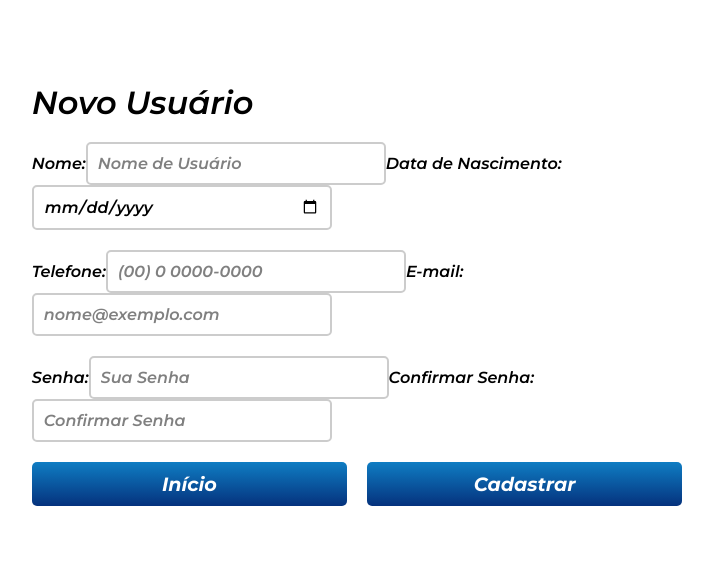
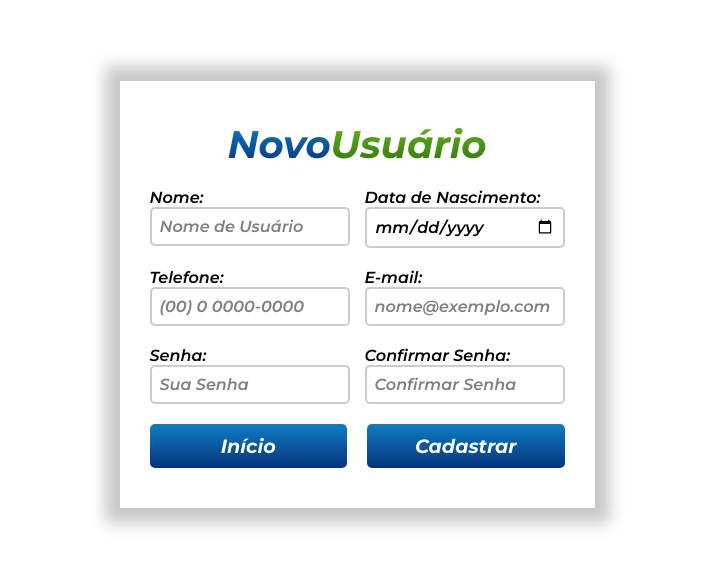
Before and after one commit to RodrigoBerGran/Projeto-Futuro-Digital, a React (Vite) app in the folder Projeto/: page /novo-usuario in a window 1280 px wide. Shown: the part 106-674 px from the top of the page, without its empty margins (283-996 px from the left). Built offline with nearby package versions, Linux system fonts and the light colour scheme.

Commit message:
css novo usuário pronto

```diff
--- a/Projeto/src/index.css
+++ b/Projeto/src/index.css
@@ -21,6 +21,8 @@ form {
     display: flex;
     flex-direction: column;
     gap: 20px;
+    box-shadow: 0px 0px 15px 15px rgba(200, 200, 200);
+    padding: 40px 30px;
 }
 
 #home-container {
@@ -85,7 +87,7 @@ a.botoes-agrupados:hover {
 }
 
 input {
-    max-width: 300px;
+    max-width: 200px;
     padding: 10px;
     font-size: 1rem;
     border: 2px solid #ccc;
@@ -93,12 +95,58 @@ input {
     width: 100%;
 }
 
-#container-login {
+#container-login,
+#novo-usuario-container {
     display: flex;
     flex-direction: column;
     justify-content: space-around;
     align-items: center;
     padding: 40px 30px;
     border-radius: 5px;
-    box-shadow: 0px 0px 15px 15px rgba(200, 200, 200);
 }
+
+h1 {
+    display: flex;
+    justify-content: center;
+    align-self: center;
+}
+
+#new,
+#user {
+    background-clip: text;
+    -webkit-background-clip: text;
+    -webkit-text-fill-color: transparent;
+    font-weight: bold;
+    font-size: 2.4rem;
+    display: inline-block;
+    justify-content: center;
+    text-align: center;
+}
+
+#new {
+    color: #107DC2;
+    background-image: linear-gradient(#107DC2, #05317D 100%);
+}
+
+#user {
+    color: #69b91e;
+    background-image: linear-gradient(#69b91e, #2d730f 100%);
+}
+
+.novo-usuario-input {
+    display: flex;
+    gap: 15px;              /* espaço entre os inputs */
+    width: 100%;
+}
+
+.novo-usuario-input label {
+    display: flex;
+    flex-direction: column; /* label em cima, input embaixo */
+    width: 100%;
+}
+
+.novo-usuario-input input {
+    padding: 8px;
+    width: 100%;
+    box-sizing: border-box;
+}
--- a/Projeto/src/pages/Login/Login.jsx
+++ b/Projeto/src/pages/Login/Login.jsx
@@ -13,7 +13,7 @@ function Login() {
 
     return (
         <>
-            <div id="container-login">
+            <div id="login-container">
                 <form action="#" id="login">
                     <div>
                         <input
--- a/Projeto/src/pages/NovoUsuario/NovoUsuario.jsx
+++ b/Projeto/src/pages/NovoUsuario/NovoUsuario.jsx
@@ -34,8 +34,9 @@ function NovoUsuario() {
 
     return (
         <>
-            <form id="usuario-container" action="#">
-                <h1><span id="new">Novo</span> <span id="user">Usuário</span></h1>
+        <div id="novo-usuario-container">
+            <form action="#">
+                <h1><span id="new">Novo</span><span id="user">Usuário</span></h1>
 
                 <div className='novo-usuario-input'>
                     <label>Nome:
@@ -111,6 +112,7 @@ function NovoUsuario() {
                     <button type="button" onClick={handleCadastrar} className="botoes-agrupados">Cadastrar</button>
                 </div>
             </form>
+            </div>
         </>
     )
 }
```
Also changed, not shown: 1 other file (tests, documents, lock files or other folders).
